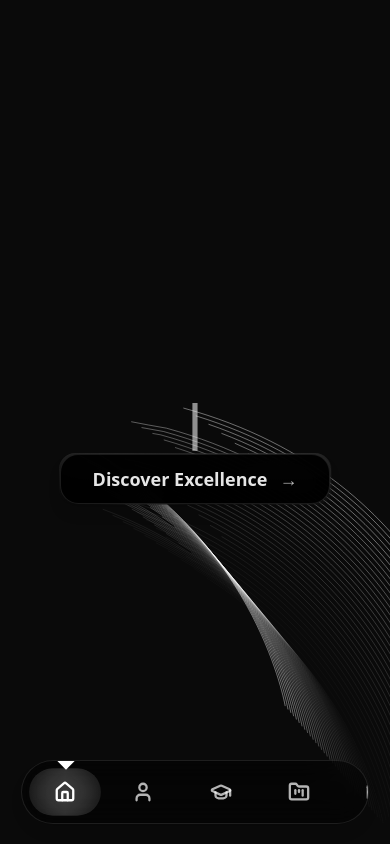
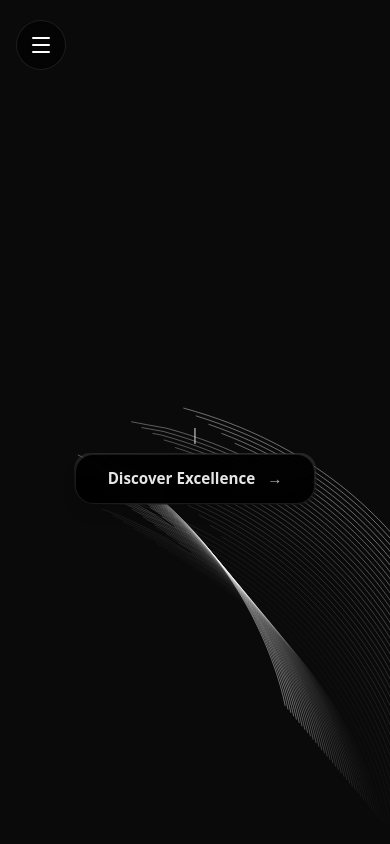
Before and after one commit to Yash-Bharvada/portfolio, a Next.js app: page / in a window 390 px wide. Shown: the top 844 px of the page. Built offline with nearby package versions, Linux system fonts and the light colour scheme.

Commit message:
fixed mobile view

```diff
--- a/src/app/globals.css
+++ b/src/app/globals.css
@@ -244,6 +244,11 @@
   html {
     @apply overflow-x-hidden;
   }
+  h1 { font-size: clamp(1.75rem, 6vw, 3rem); line-height: 1.15; }
+  h2 { font-size: clamp(1.5rem, 5vw, 2.5rem); line-height: 1.2; }
+  h3 { font-size: clamp(1.25rem, 4vw, 2rem); line-height: 1.25; }
+  p, span, li { font-size: clamp(0.95rem, 2.5vw, 1rem); }
+  button { min-height: 48px; }
 }
 
 /* Hide scrollbars while preserving scroll */
--- a/src/components/navbar-client.tsx
+++ b/src/components/navbar-client.tsx
@@ -1,17 +1,90 @@
 "use client";
 import { AnimeNavBar } from "@/components/ui/anime-navbar";
-import { Home, FolderKanban, User, Mail, GraduationCap } from "lucide-react";
+import { Home, FolderKanban, User, Mail, GraduationCap, Menu, X } from "lucide-react";
+import { motion, AnimatePresence } from "framer-motion";
+import React from "react";
 
 export default function NavbarClient() {
+  const items = [
+    { name: "Home", url: "/", icon: Home },
+    { name: "About", url: "#about", icon: User },
+    { name: "Journey", url: "#education", icon: GraduationCap },
+    { name: "Projects", url: "#projects", icon: FolderKanban },
+    { name: "Contact", url: "#contact", icon: Mail },
+  ];
+
+  const [open, setOpen] = React.useState(false);
+
+  const handleNavigate = (url: string) => {
+    const isAnchor = url === "/" || url.startsWith("#");
+    if (isAnchor) {
+      const id = url === "/" ? "home" : url.slice(1);
+      const el = document.getElementById(id);
+      if (el) {
+        el.scrollIntoView({ behavior: "smooth", block: "start" });
+        window.history.replaceState({}, "", `#${id}`);
+      }
+    } else {
+      window.location.assign(url);
+    }
+    setOpen(false);
+  };
+
   return (
-    <AnimeNavBar
-      items={[
-        { name: "Home", url: "/", icon: Home },
-        { name: "About", url: "#about", icon: User },
-        { name: "Journey", url: "#education", icon: GraduationCap },
-        { name: "Projects", url: "#projects", icon: FolderKanban },
-        { name: "Contact", url: "#contact", icon: Mail },
-      ]}
-    />
+    <>
+      <div className="hidden md:block">
+        <AnimeNavBar items={items} className="" />
+      </div>
+
+      <div className="md:hidden fixed top-5 left-0 right-0 z-[9999]">
+        <div className="flex justify-between items-center px-4">
+          <button
+            aria-label={open ? "Close menu" : "Open menu"}
+            onClick={() => setOpen((o) => !o)}
+            className="p-3 rounded-full bg-black/60 border border-white/10 backdrop-blur text-white"
+          >
+            {open ? <X className="w-6 h-6" /> : <Menu className="w-6 h-6" />}
+          </button>
+        </div>
+
+        <AnimatePresence>
+          {open && (
+            <motion.div
+              initial={{ opacity: 0 }}
+              animate={{ opacity: 1 }}
+              exit={{ opacity: 0 }}
+              className="fixed inset-0 bg-black/70 backdrop-blur-sm"
+              onClick={() => setOpen(false)}
+            >
+              <motion.div
+                initial={{ y: -40, opacity: 0 }}
+                animate={{ y: 0, opacity: 1 }}
+                exit={{ y: -40, opacity: 0 }}
+                transition={{ duration: 0.25, ease: "easeInOut" }}
+                className="absolute top-16 left-4 right-4 rounded-2xl bg-neutral-900 border border-white/10 p-3 shadow-xl"
+                onClick={(e) => e.stopPropagation()}
+              >
+                <nav aria-label="Mobile">
+                  <ul className="flex flex-col">
+                    {items.map((item) => (
+                      <li key={item.name}>
+                        <button
+                          className="w-full flex items-center gap-3 px-5 py-4 text-white rounded-xl hover:bg-white/10 active:bg-white/20 transition-colors"
+                          style={{ minHeight: 48 }}
+                          onClick={() => handleNavigate(item.url)}
+                        >
+                          <item.icon className="w-5 h-5" />
+                          <span className="text-lg">{item.name}</span>
+                        </button>
+                      </li>
+                    ))}
+                  </ul>
+                </nav>
+              </motion.div>
+            </motion.div>
+          )}
+        </AnimatePresence>
+      </div>
+    </>
   );
 }
--- a/src/components/ui/anime-navbar.tsx
+++ b/src/components/ui/anime-navbar.tsx
@@ -176,19 +176,11 @@ export function AnimeNavBar({ items, className, defaultActive = "Home" }: NavBar
   }, [ready, anchorMap, itemCenters])
 
   return (
-    <nav
-      className={cn(
-        "fixed left-0 right-0 z-[9999] md:top-5 md:bottom-auto bottom-5",
-        className
-      )}
-      role="navigation"
-      aria-label="Main"
-      style={{ paddingBottom: "calc(env(safe-area-inset-bottom) / 2)" }}
-    >
-      <div className="flex justify-center px-3 md:px-0">
+    <nav className={cn("fixed top-5 left-0 right-0 z-[9999]", className)} role="navigation" aria-label="Main">
+      <div className="flex justify-center pt-6">
         <motion.div
           ref={navRef}
-          className="flex items-center gap-2 md:gap-3 bg-black/50 border border-white/10 backdrop-blur-lg py-2 px-2 rounded-full shadow-lg relative max-w-[95%] md:max-w-max overflow-x-auto"
+          className="flex items-center gap-3 bg-black/50 border border-white/10 backdrop-blur-lg py-2 px-2 rounded-full shadow-lg relative"
           initial={{ y: -20, opacity: 0 }}
           animate={{ y: 0, opacity: 1 }}
           transition={{
@@ -353,7 +345,7 @@ export function AnimeNavBar({ items, className, defaultActive = "Home" }: NavBar
                   whileHover={{ scale: 1.2 }}
                   whileTap={{ scale: 0.9 }}
                 >
-                  <Icon size={22} strokeWidth={2.5} />
+                  <Icon size={18} strokeWidth={2.5} />
                 </motion.span>
 
                 <AnimatePresence>
```
